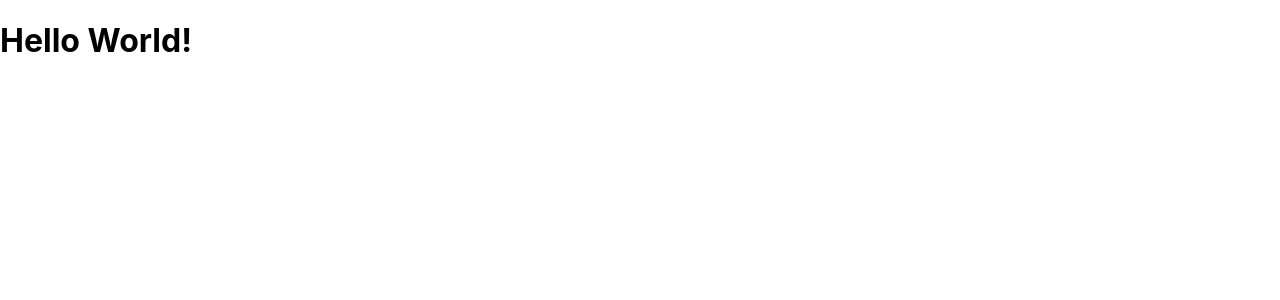
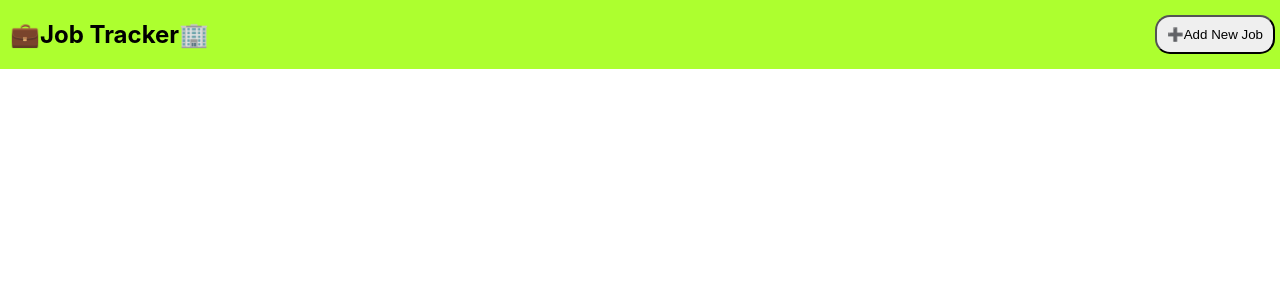
Before and after one commit to Arjun8124/job-tracker, a React (Create React App) app: page / in a window 1280 px wide. Shown: the top 300 px of the page. Built offline with nearby package versions, Linux system fonts and the light colour scheme.

Commit message:
made a basic navbar and added a button to add jobs

```diff
--- a/src/App.css
+++ b/src/App.css
@@ -1,38 +1,15 @@
-.App {
-  text-align: center;
+.navbar {
+  display: flex;
+  justify-content: space-between;
+  align-items: center;
+  background-color: greenyellow;
 }
-
-.App-logo {
-  height: 40vmin;
-  pointer-events: none;
+.addJob {
+  padding: 10px;
+  margin: 5px;
+  border-radius: 15px;
+  cursor: pointer;
 }
-
-@media (prefers-reduced-motion: no-preference) {
-  .App-logo {
-    animation: App-logo-spin infinite 20s linear;
-  }
+.icon {
+  padding-left: 10px;
 }
-
-.App-header {
-  background-color: #282c34;
-  min-height: 100vh;
-  display: flex;
-  flex-direction: column;
-  align-items: center;
-  justify-content: center;
-  font-size: calc(10px + 2vmin);
-  color: white;
-}
-
-.App-link {
-  color: #61dafb;
-}
-
-@keyframes App-logo-spin {
-  from {
-    transform: rotate(0deg);
-  }
-  to {
-    transform: rotate(360deg);
-  }
-}
--- a/src/App.js
+++ b/src/App.js
@@ -1,7 +1,11 @@
 import "./App.css";
-
+import Nav from "./nav";
 function App() {
-  return <h1>Hello World!</h1>;
+  return (
+    <>
+      <Nav />
+    </>
+  );
 }
 
 export default App;
--- a/src/index.js
+++ b/src/index.js
@@ -1,17 +1,11 @@
-import React from 'react';
-import ReactDOM from 'react-dom/client';
-import './index.css';
-import App from './App';
-import reportWebVitals from './reportWebVitals';
+import React from "react";
+import ReactDOM from "react-dom/client";
+import "./index.css";
+import App from "./App";
 
-const root = ReactDOM.createRoot(document.getElementById('root'));
+const root = ReactDOM.createRoot(document.getElementById("root"));
 root.render(
   <React.StrictMode>
     <App />
   </React.StrictMode>
 );
-
-// If you want to start measuring performance in your app, pass a function
-// to log results (for example: reportWebVitals(console.log))
-// or send to an analytics endpoint. Learn more: https://bit.ly/CRA-vitals
-reportWebVitals();
--- /dev/null
+++ b/src/nav.js
@@ -0,0 +1,9 @@
+import "./App.css";
+export default function Nav() {
+  return (
+    <div className="navbar">
+      <h2 className="icon">💼Job Tracker🏢</h2>
+      <button className="addJob">➕Add New Job</button>
+    </div>
+  );
+}
```
